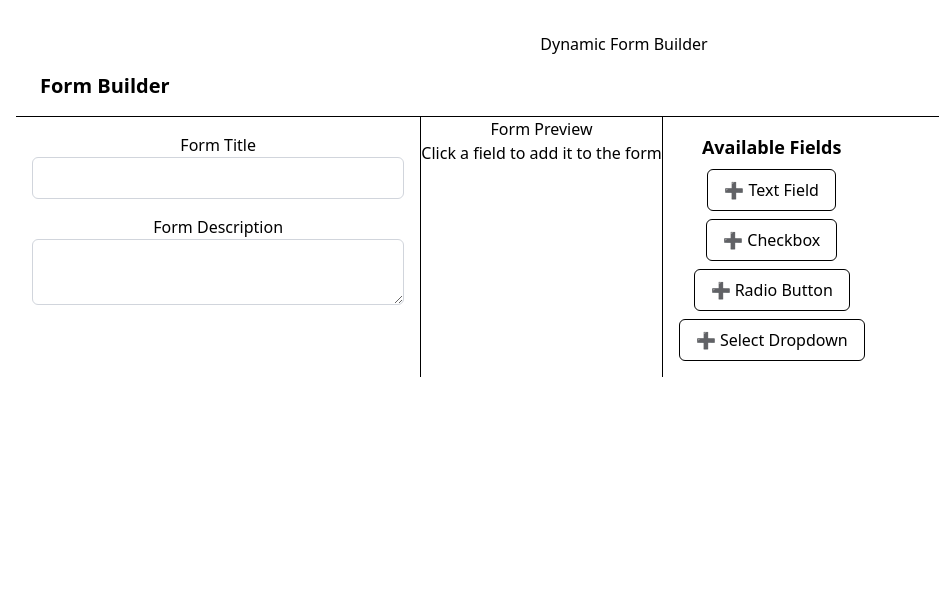
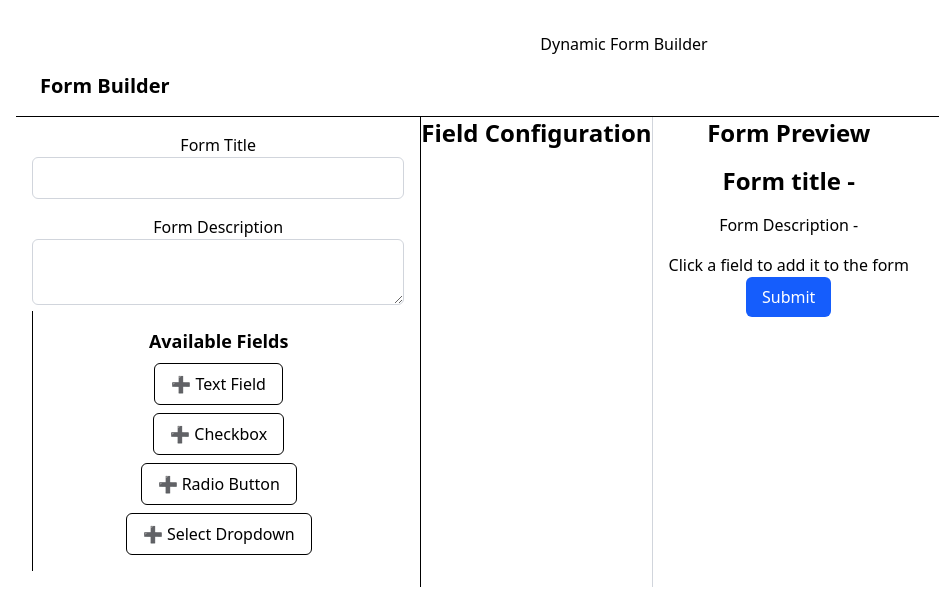
Before and after one commit to khushiagarwal121/DynamicForm, a React (Vite) app: page / in a window 1280 px wide. Shown: the top 610 px of the page, without its empty margins (16-955 px from the left). Built offline with nearby package versions, Linux system fonts and the light colour scheme.

Commit message:
show form title and description in form preview

```diff
--- a/src/components/CenterCanvas.jsx
+++ b/src/components/CenterCanvas.jsx
@@ -1,36 +1,11 @@
-import  RenderPreview from "./RenderPreview";
-import { useEffect, useRef } from "react";
-function CenterCanvas({ fields }) {
-  const lastFieldRef = useRef(null);
-//   to auto-scroll to the last added field i
-  useEffect(() => {
-    if (lastFieldRef.current) {
-      lastFieldRef.current.scrollIntoView({
-        behaviour: "smooth",
-      });
-      lastFieldRef.current = null;
-    }
-  }, [fields.length]);
+
+function CenterCanvas() {
+
   return (
     <div>
-      <h2>Form Preview</h2>
-      {fields.length === 0 && <p>Click a field to add it to the form</p>}
-      <div>
-        {fields.map((field, index) => {
-          // React uses key to track items efficiently during re-renders.
-          const isLast = index === fields.length - 1;
-          return (
-            <div
-              key={field.id}
-              ref={isLast ? lastFieldRef : null}
-              className="p-3 mb-3 border rounded-md bg-gray"
-            >
-              <label>{field.label}</label>
-            <RenderPreview type={field.type} />
-            </div>
-          );
-        })}
-      </div>
+   <h1 className="text-2xl font-bold mb-4 text-center">
+    Field Configuration
+   </h1>
     </div>
   );
 }
--- a/src/components/FormBuilder.jsx
+++ b/src/components/FormBuilder.jsx
@@ -1,11 +1,13 @@
-import { useState} from "react";
+import { useState } from "react";
 import Header from "./Header";
 
 import Main from "./Main";
 // --------------------------------
-function FormBuilder() {
+function FormBuilder({}) {
   const [fields, setFields] = useState([]);
-
+  const [selectedFieldId, setSelectedFieldId] = useState(null);
+  const [formTitle, setFormTitle] = useState("");
+  const [formDescription, setFormDescription] = useState("");
   const addField = (type) => {
     const newField = {
       id: Date.now(),
@@ -15,12 +17,20 @@ function FormBuilder() {
     console.log("Adding field:", newField);
     const updatedFields = [...fields, newField];
     setFields(updatedFields);
+    setSelectedFieldId(newField.id);
   };
 
   return (
     <>
       <Header />
-      <Main fields={fields} addField={addField} />
+      <Main
+        fields={fields}
+        addField={addField}
+        formTitle={formTitle}
+        formDescription={formDescription}
+        setFormTitle={setFormTitle}
+        setFormDescription={setFormDescription}
+      />
     </>
   );
 }
--- /dev/null
+++ b/src/components/FormPreview.jsx
@@ -0,0 +1,41 @@
+import RenderPreview from "./RenderPreview";
+import { useEffect, useRef } from "react";
+function FormPreview({ fields,formTitle,formDescription }) {
+  const lastFieldRef = useRef(null);
+  //   to auto-scroll to the last added field i
+  useEffect(() => {
+    if (lastFieldRef.current) {
+      lastFieldRef.current.scrollIntoView({
+        behaviour: "smooth",
+      });
+      lastFieldRef.current = null;
+    }
+  }, [fields.length]);
+
+  return (
+    <div className="border-l border-gray-300 pl-4">
+      <h2 className="text-2xl font-bold mb-4 text-center">Form Preview</h2>
+      <h1 className="text-2xl font-bold mb-4 text-center">Form title - {formTitle}</h1>
+      <p className="text-center mb-4">Form Description - {formDescription}</p>
+      {fields.length === 0 && <p>Click a field to add it to the form</p>}
+      <div>
+        {fields.map((field, index) => {
+          // React uses key to track items efficiently during re-renders.
+          const isLast = index === fields.length - 1;
+          return (
+            <div
+              key={field.id}
+              ref={isLast ? lastFieldRef : null}
+              className="p-3 mb-3 border rounded-md bg-gray"
+            >
+              <label>{field.label}</label>
+              <RenderPreview type={field.type} />
+            </div>
+          );
+        })}
+      </div>
+      <button className="bg-blue-600 text-white px-4 py-2 rounded-md hover:bg-blue-700">Submit</button>
+    </div>
+  );
+}
+export default FormPreview;
--- a/src/components/Main.jsx
+++ b/src/components/Main.jsx
@@ -1,12 +1,29 @@
-import Sidebar from './Sidebar';
-import CenterCanvas from './CenterCanvas';
-import FieldList from './FieldList';
-function Main({ fields, addField }) {
+import Sidebar from "./Sidebar";
+import FormPreview from "./FormPreview";
+import CenterCanvas from "./CenterCanvas";
+function Main({
+  fields,
+  addField,
+  formTitle,
+  formDescription,
+  setFormTitle,
+  setFormDescription,
+}) {
   return (
     <div className="flex">
-      <Sidebar />
-      <CenterCanvas fields={fields} />
-      <FieldList addField={addField} />
+      <Sidebar
+        addField={addField}
+        formTitle={formTitle}
+        setFormTitle={setFormTitle}
+        formDescription={formDescription}
+        setFormDescription={setFormDescription}
+      />
+      <CenterCanvas />
+      <FormPreview
+        fields={fields}
+        formTitle={formTitle}
+        formDescription={formDescription}
+      />
     </div>
   );
 }
--- a/src/components/Sidebar.jsx
+++ b/src/components/Sidebar.jsx
@@ -1,18 +1,26 @@
+import FieldList from "./FieldList";
 
-function Sidebar() {
+function Sidebar({ addField,formTitle, setFormTitle, formDescription, setFormDescription }) {
   return (
     <div className="w-1/3 p-4 border-r">
       <div className="mb-4">
         <label className="block font-medium">Form Title</label>
         <input
           type="text"
+          value={formTitle}
+          onChange={(e) => setFormTitle(e.target.value)}
           className="w-full px-3 py-2 border border-gray-300 rounded-md"
         />
       </div>
       <div>
         <label className="block font-medium">Form Description</label>
-        <textarea className="w-full px-3 py-2 border border-gray-300 rounded-md" />
+        <textarea
+          value={formDescription}
+          onChange={(e) => setFormDescription(e.target.value)}
+          className="w-full px-3 py-2 border border-gray-300 rounded-md"
+        />
       </div>
+      <FieldList addField={addField} />
     </div>
   );
 }
```
